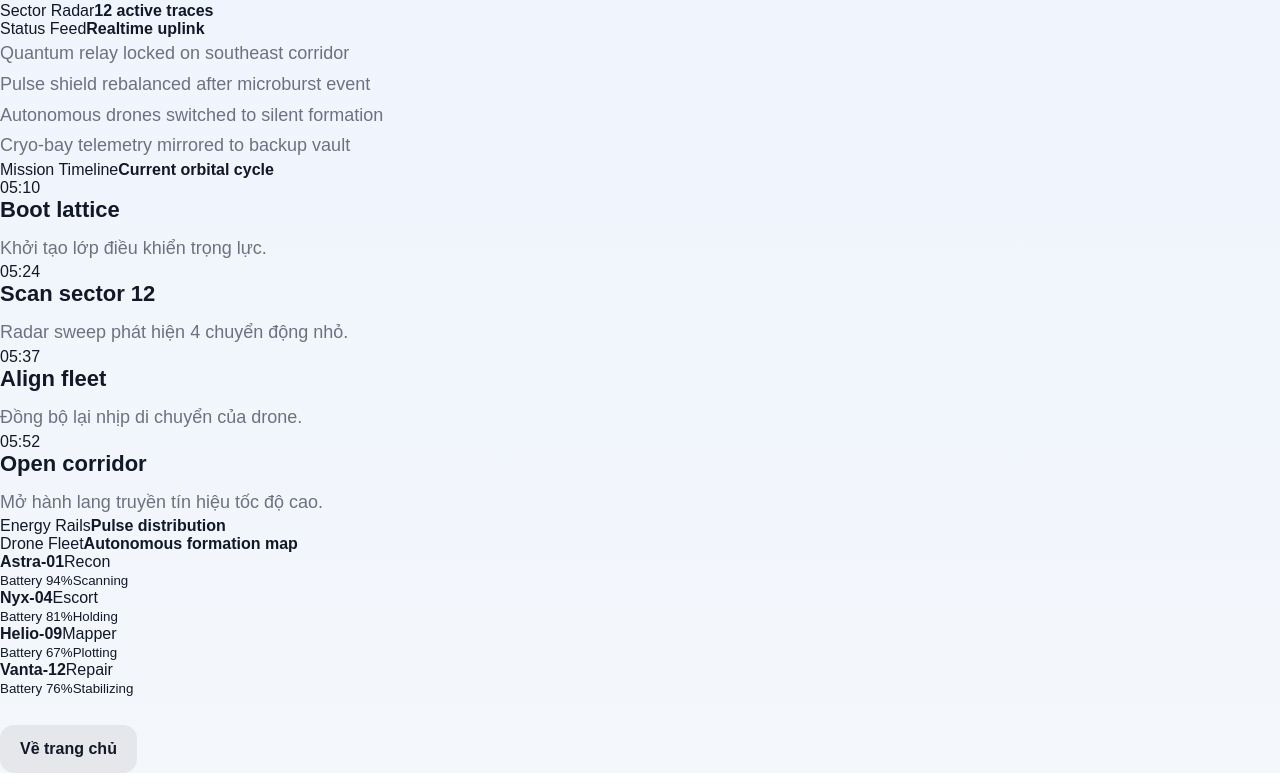
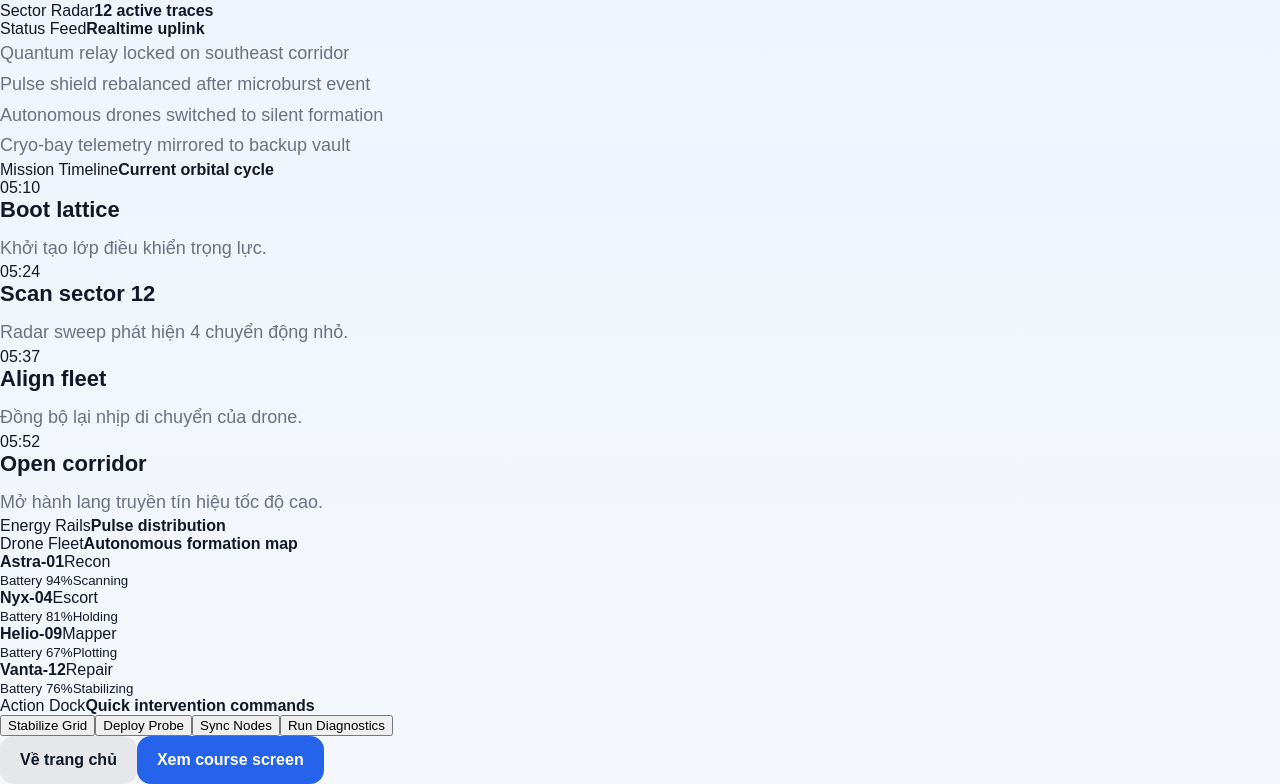
Before and after one commit to le776609/nextjs-lession-1, a Next.js app: page /command-center in a window 1280 px wide. Shown: the part 211-995 px from the top of the page. Built offline with nearby package versions, Linux system fonts and the light colour scheme.

Commit message:
feat: add action dock and command navigation

```diff
--- a/app/command-center/page.tsx
+++ b/app/command-center/page.tsx
@@ -6,6 +6,8 @@ import {
   statusFeed,
   systemStats,
 } from './data';
+
+const actions = ['Stabilize Grid', 'Deploy Probe', 'Sync Nodes', 'Run Diagnostics'];
 
 export default function CommandCenterPage() {
   return (
@@ -139,11 +141,27 @@ export default function CommandCenterPage() {
             </div>
           </section>
 
-          <div className="actions">
-            <Link href="/" className="secondary-btn">
-              Về trang chủ
-            </Link>
-          </div>
+          <section className="command-panel dock-panel">
+            <div className="panel-heading">
+              <span>Action Dock</span>
+              <strong>Quick intervention commands</strong>
+            </div>
+            <div className="dock-actions">
+              {actions.map((action) => (
+                <button key={action} type="button" className="dock-btn">
+                  {action}
+                </button>
+              ))}
+            </div>
+            <div className="command-nav">
+              <Link href="/" className="secondary-btn">
+                Về trang chủ
+              </Link>
+              <Link href="/course" className="primary-btn">
+                Xem course screen
+              </Link>
+            </div>
+          </section>
         </div>
       </section>
     </main>
```
